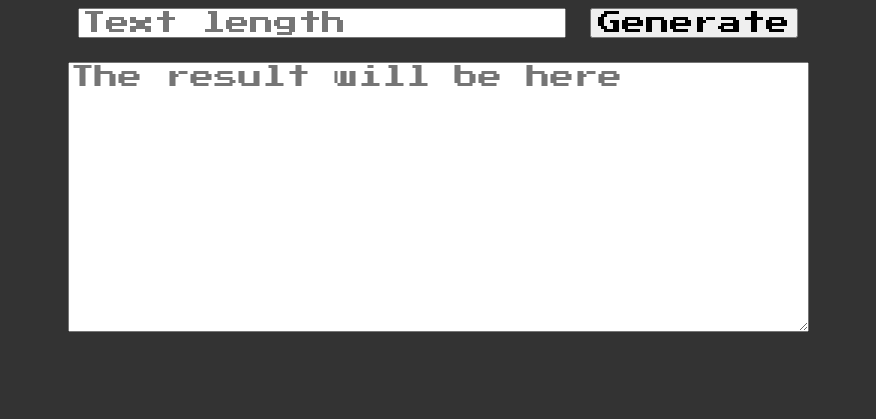
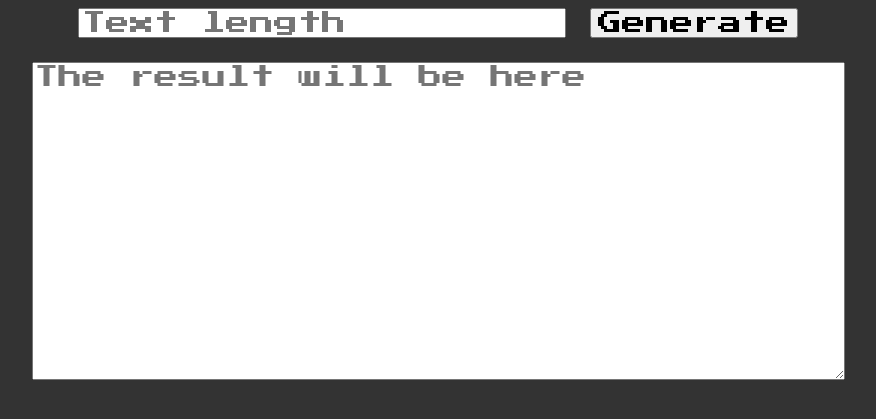
Before and after one commit to hvinya/hvinya.github.io, a Jekyll site: the page built from sentence_generator.html, in a window 1280 px wide. Shown: the top 419 px of the page, without its empty margins (202-1078 px from the left). Built offline with Jekyll 4.4.1, drawn with Linux system fonts in a browser that asks for light colours.

Commit message:
Update sentence_generator.html

```diff
--- a/sentence_generator.html
+++ b/sentence_generator.html
@@ -8,7 +8,7 @@ title: Sentence Generator
     <button id="generate">Generate</button>
     <br/>
     <br/>
-    <textarea id="result" rows="11" cols="30" spellcheck="false" placeholder="The result will be here"></textarea>
+    <textarea id="result" rows="13" cols="33" spellcheck="false" placeholder="The result will be here"></textarea>
 </div>
 
 <script src="sentence_generator.js"></script>
```
